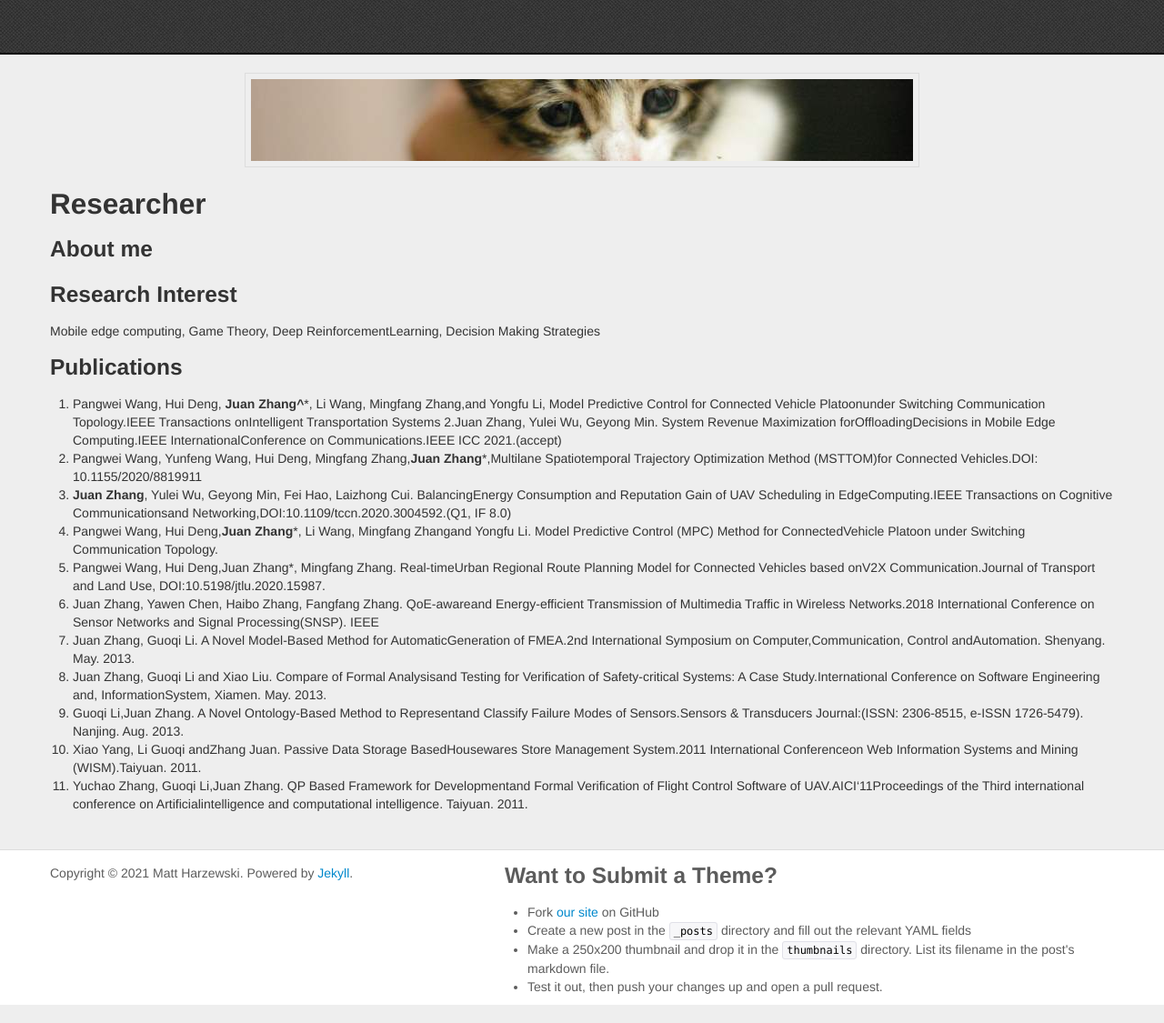
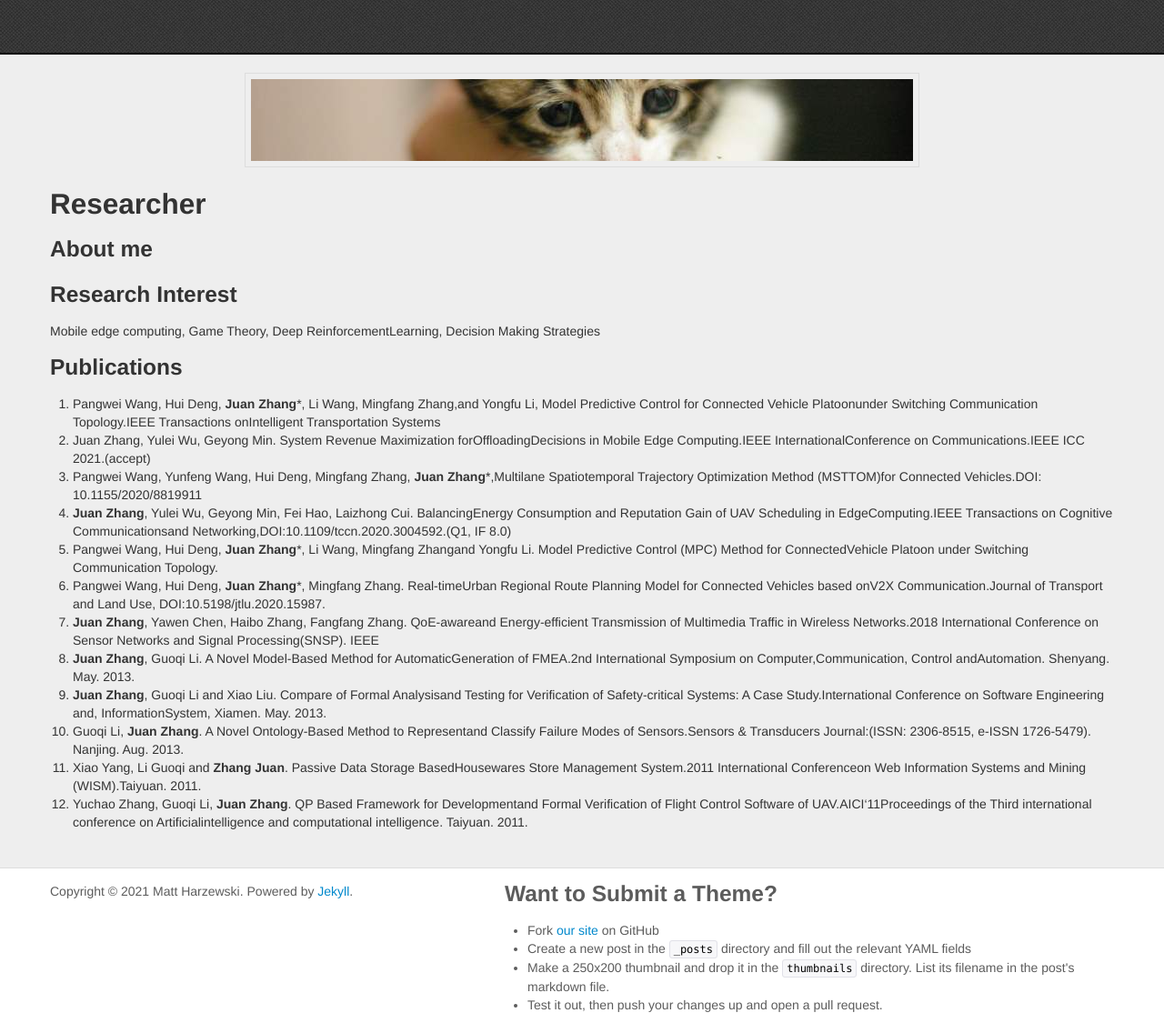
Before and after one commit to jdaisyzhang/JuanZhang, a Jekyll site: the page built from index.md, in a window 1280 px wide. Shown: the whole page at 91% size. Built offline with Jekyll 4.4.1, drawn with Linux system fonts in a browser that asks for light colours; our own code applies the rules of GitHub Pages for plain Markdown files; grey boxes are pictures that could not be loaded.

Commit message:
Update index.md

```diff
--- a/index.md
+++ b/index.md
@@ -7,15 +7,15 @@
 Mobile edge computing, Game Theory, Deep ReinforcementLearning, Decision Making Strategies
 
 ### Publications
-1. Pangwei  Wang,  Hui  Deng, **Juan  Zhang^***,  Li  Wang,  Mingfang  Zhang,and Yongfu Li, Model Predictive Control for Connected Vehicle Platoonunder  Switching  Communication  Topology.IEEE  Transactions  onIntelligent Transportation Systems
-2.Juan Zhang, Yulei Wu, Geyong Min.  System Revenue Maximization forOffloadingDecisions  in  Mobile  Edge  Computing.IEEE  InternationalConference on Communications.IEEE ICC 2021.(accept)
-3. Pangwei Wang, Yunfeng Wang, Hui Deng, Mingfang Zhang,**Juan Zhang***,Multilane  Spatiotemporal  Trajectory  Optimization  Method  (MSTTOM)for Connected Vehicles.DOI: 10.1155/2020/8819911
+1. Pangwei  Wang,  Hui  Deng, **Juan  Zhang***,  Li  Wang,  Mingfang  Zhang,and Yongfu Li, Model Predictive Control for Connected Vehicle Platoonunder  Switching  Communication  Topology.IEEE  Transactions  onIntelligent Transportation Systems
+2. Juan Zhang, Yulei Wu, Geyong Min.  System Revenue Maximization forOffloadingDecisions  in  Mobile  Edge  Computing.IEEE  InternationalConference on Communications.IEEE ICC 2021.(accept)
+3. Pangwei Wang, Yunfeng Wang, Hui Deng, Mingfang Zhang, **Juan Zhang***,Multilane  Spatiotemporal  Trajectory  Optimization  Method  (MSTTOM)for Connected Vehicles.DOI: 10.1155/2020/8819911
 4. **Juan Zhang**, Yulei Wu, Geyong Min, Fei Hao, Laizhong Cui.  BalancingEnergy  Consumption  and  Reputation  Gain  of  UAV  Scheduling  in  EdgeComputing.IEEE  Transactions  on  Cognitive  Communicationsand Networking,DOI:10.1109/tccn.2020.3004592.(Q1, IF 8.0)
-5. Pangwei  Wang,  Hui  Deng,**Juan  Zhang***,  Li  Wang,  Mingfang  Zhangand Yongfu Li.  Model Predictive Control (MPC) Method for ConnectedVehicle Platoon under Switching Communication Topology.
-6. Pangwei  Wang,  Hui  Deng,Juan  Zhang*,  Mingfang  Zhang.   Real-timeUrban Regional Route Planning Model for Connected Vehicles based onV2X  Communication.Journal  of  Transport  and  Land  Use,  DOI:10.5198/jtlu.2020.15987.
-7. Juan Zhang, Yawen Chen, Haibo Zhang, Fangfang Zhang.  QoE-awareand Energy-efficient Transmission of Multimedia Traffic in Wireless Networks.2018 International Conference on Sensor Networks and Signal Processing(SNSP). IEEE
-8. Juan  Zhang,  Guoqi  Li.   A  Novel  Model-Based  Method  for  AutomaticGeneration of FMEA.2nd International Symposium on Computer,Communication, Control andAutomation.  Shenyang.  May.  2013.
-9. Juan  Zhang,  Guoqi  Li  and  Xiao  Liu.    Compare  of  Formal  Analysisand  Testing  for  Verification  of  Safety-critical  Systems:   A  Case  Study.International Conference on Software Engineering and, InformationSystem, Xiamen.  May.  2013.
-10. Guoqi Li,Juan Zhang.  A Novel Ontology-Based Method to Representand Classify Failure Modes of Sensors.Sensors & Transducers Journal:(ISSN: 2306-8515, e-ISSN 1726-5479).  Nanjing.  Aug.  2013.
-11. Xiao  Yang,  Li  Guoqi  andZhang  Juan.   Passive  Data  Storage  BasedHousewares Store Management System.2011 International Conferenceon Web Information Systems and Mining (WISM).Taiyuan. 2011.
-12. Yuchao Zhang, Guoqi Li,Juan Zhang. QP Based Framework for Developmentand  Formal  Verification  of  Flight  Control  Software  of  UAV.AICI‘11Proceedings  of  the  Third  international  conference  on  Artificialintelligence and computational intelligence.  Taiyuan.  2011.
+5. Pangwei  Wang,  Hui  Deng, **Juan  Zhang***,  Li  Wang,  Mingfang  Zhangand Yongfu Li.  Model Predictive Control (MPC) Method for ConnectedVehicle Platoon under Switching Communication Topology.
+6. Pangwei  Wang,  Hui  Deng, **Juan  Zhang***,  Mingfang  Zhang.   Real-timeUrban Regional Route Planning Model for Connected Vehicles based onV2X  Communication.Journal  of  Transport  and  Land  Use,  DOI:10.5198/jtlu.2020.15987.
+7. **Juan Zhang**, Yawen Chen, Haibo Zhang, Fangfang Zhang.  QoE-awareand Energy-efficient Transmission of Multimedia Traffic in Wireless Networks.2018 International Conference on Sensor Networks and Signal Processing(SNSP). IEEE
+8. **Juan  Zhang**,  Guoqi  Li.   A  Novel  Model-Based  Method  for  AutomaticGeneration of FMEA.2nd International Symposium on Computer,Communication, Control andAutomation.  Shenyang.  May.  2013.
+9. **Juan  Zhang**,  Guoqi  Li  and  Xiao  Liu.    Compare  of  Formal  Analysisand  Testing  for  Verification  of  Safety-critical  Systems:   A  Case  Study.International Conference on Software Engineering and, InformationSystem, Xiamen.  May.  2013.
+10. Guoqi Li, **Juan Zhang**.  A Novel Ontology-Based Method to Representand Classify Failure Modes of Sensors.Sensors & Transducers Journal:(ISSN: 2306-8515, e-ISSN 1726-5479).  Nanjing.  Aug.  2013.
+11. Xiao  Yang,  Li  Guoqi  and **Zhang Juan**.   Passive  Data  Storage  BasedHousewares Store Management System.2011 International Conferenceon Web Information Systems and Mining (WISM).Taiyuan. 2011.
+12. Yuchao Zhang, Guoqi Li, **Juan Zhang**. QP Based Framework for Developmentand  Formal  Verification  of  Flight  Control  Software  of  UAV.AICI‘11Proceedings  of  the  Third  international  conference  on  Artificialintelligence and computational intelligence.  Taiyuan.  2011.
```
